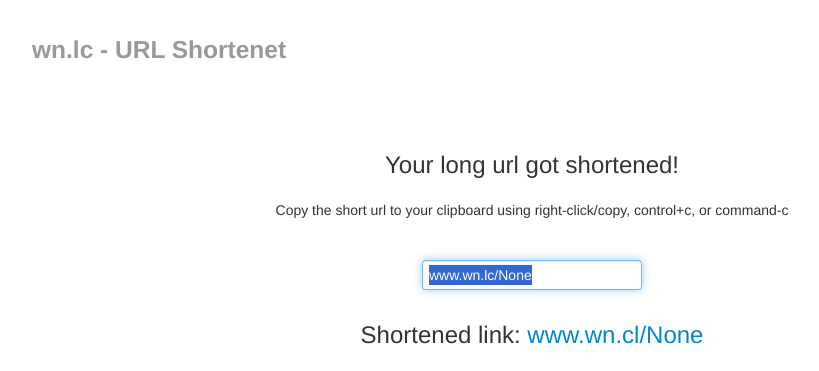
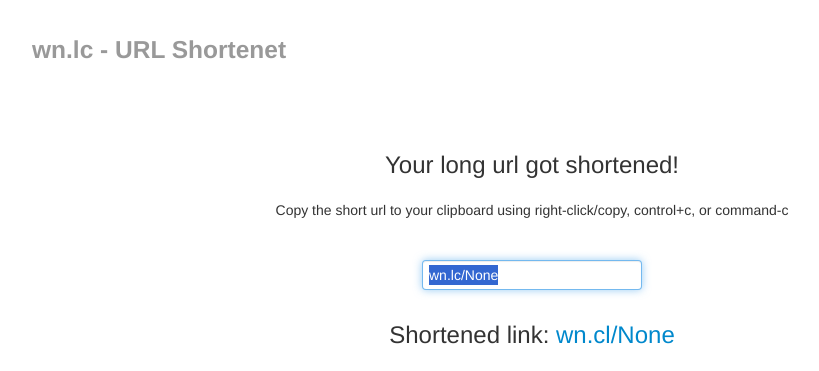
Before and after one commit to hirohope/url-shortener, a Flask app: page /_short in a window 1280 px wide. Shown: the top 371 px of the page, without its empty margins (108-927 px from the left). Run offline with Flask 2, Linux system fonts and the light colour scheme; some libraries are stand-ins or nearby versions.

Commit message:
www to .

```diff
--- a/myShortener/templates/short.html
+++ b/myShortener/templates/short.html
@@ -12,10 +12,10 @@
 	<p>&nbsp;</p>
 	<form action="_short" method="GET" onsubmit="return urlCheck(this);">
 		<p class="lead">
-			<input id="url" name="url" type="text" value="www.wn.lc/{{short}}"/>
+			<input id="url" name="url" type="text" value="wn.lc/{{short}}"/>
 		</p>
 		<p class="lead">
-			Shortened link: <a href="{{short}}">www.wn.cl/{{short}}</a>
+			Shortened link: <a href="{{short}}">wn.cl/{{short}}</a>
 		</p>
 		<p class="lead">
 			Original link: <a href="{{url}}">{{url}}</a>
```
